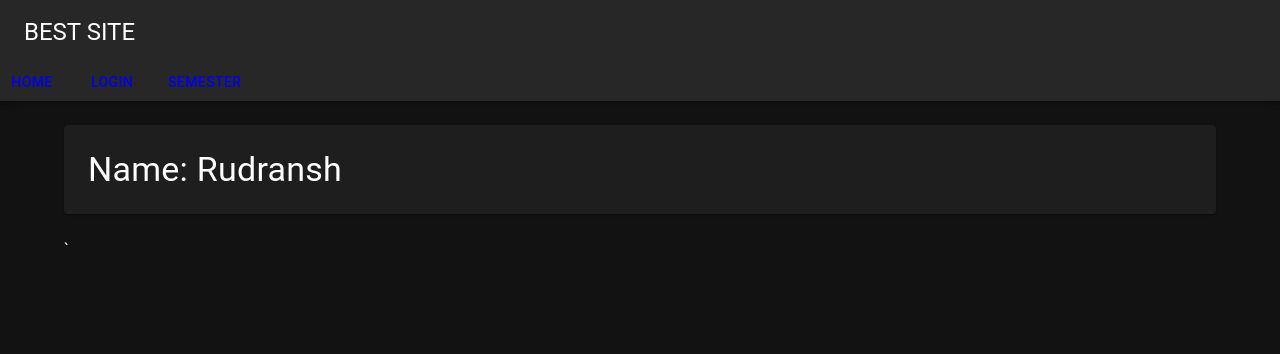
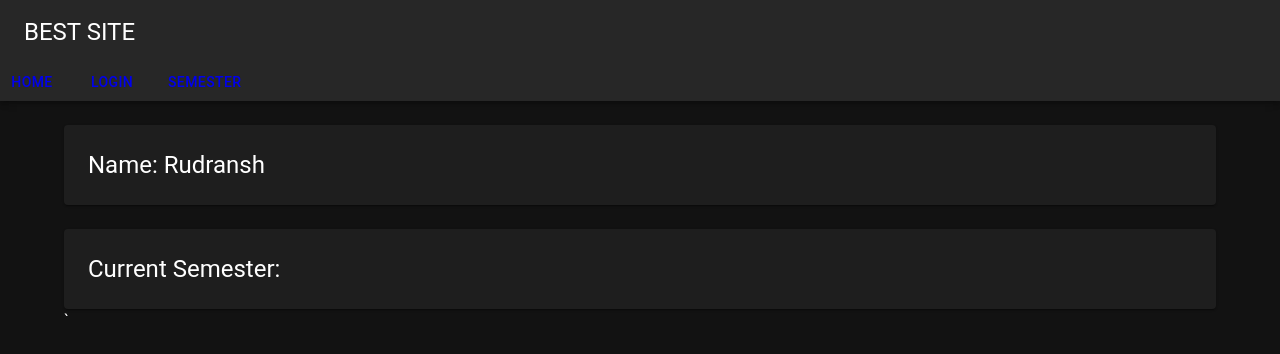
Before and after one commit to Ansh1902396/ISD-project-lnmiit, a React (Create React App) app in the folder project/: page /Semester in a window 1280 px wide. Shown: the top 354 px of the page. Built offline with nearby package versions, Linux system fonts and the light colour scheme.

Commit message:
modified:   project/src/pages/Semester.js

```diff
--- a/project/src/pages/Semester.js
+++ b/project/src/pages/Semester.js
@@ -11,11 +11,13 @@ const Semester = () => {
             <Grid container spacing={3}>
                 <Grid item xs = {12}>
                     <Paper>
-                        <Typography variant="h4" sx = {{padding : 3}}> Name: {name}</Typography>
+                        <Typography variant="h5" sx = {{padding : 3}}> Name: {name}</Typography>
                     </Paper>
                 </Grid>
                 <Grid item xs = {12}>
-
+                    <Paper>
+                        <Typography variant="h5" sx = {{padding : 3}}>Current Semester:</Typography>
+                    </Paper>
                 </Grid>
             </Grid>`
         </Container>
```
